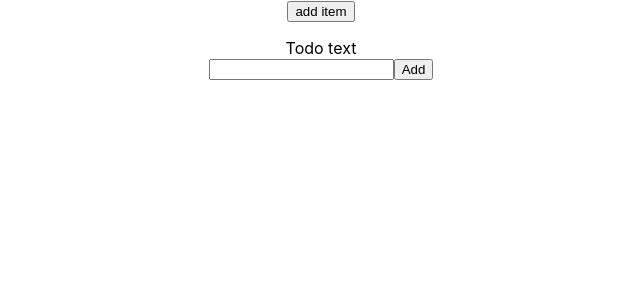
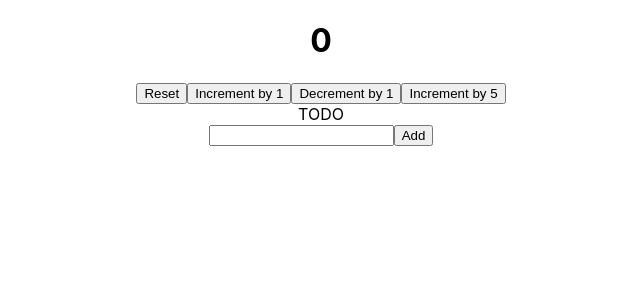
Before and after one commit to sushmita356/ToDoReactApp, a React (Create React App) app: page /TodoForm in a window 1280 px wide. Shown: the top 300 px of the page, without its empty margins (319-959 px from the left). Built offline with nearby package versions, Linux system fonts and the light colour scheme.

Commit message:
getting prev state

```diff
--- a/src/App.js
+++ b/src/App.js
@@ -11,13 +11,14 @@ import{
 } from 'react-router-dom';
 // import Example1 from './components/Simplehook';
 // import Objecthook from './components/Objecthook';
-import ArrayHook from './components/arrayHook';
+// import ArrayHook from './components/arrayHook';
+import PrevState from './components/PrevState';
 
 
 function App() {
   return (
     <div className="App">
-      <ArrayHook/>
+      <PrevState/>
       <Router>
           <Route path="/" exact>
             <Home />
--- /dev/null
+++ b/src/components/PrevState.js
@@ -0,0 +1,25 @@
+import React,{useState} from 'react';
+
+function PrevState(){
+    let initial =0;
+    const[count,setCount]=useState(initial);
+    const incrementByFive =()=>{
+        for(let i=0;i<5;i++){
+            setCount(PrevState=>PrevState+1);
+            console.log(PrevState,'previousss');
+        }
+    }
+    return(
+        <div>
+            <h1>{count}</h1>
+            <button onClick={()=>setCount(initial)}>Reset</button>
+
+            <button onClick={()=>setCount(PrevState=>PrevState+1)}>Increment by 1</button>
+            <button onClick={()=>setCount(PrevState=>PrevState-1)}>Decrement by 1</button>
+            <button onClick={incrementByFive}>Increment by 5</button>
+
+
+        </div>
+    )
+}
+export default PrevState;
--- a/src/screens/TodoForm.js
+++ b/src/screens/TodoForm.js
@@ -35,7 +35,7 @@ export default function TodoForm() {
   return (
     <div className="container">
       <form onSubmit={onSubmit}>
-        <label htmlFor="todo">Todo text</label>
+        <label htmlFor="todo">TODO</label>
         <br />
         <input
           id="todo"
```
Also changed, not shown: 1 other file (tests, documents, lock files or other folders).
